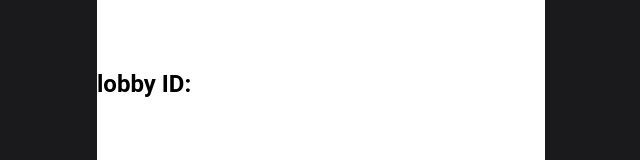
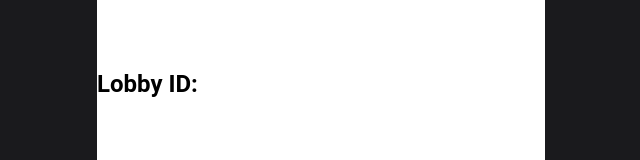
Before and after one commit to rosakng/wewatch, a React (Create React App) app in the folder wewatch-client/: page /lobby in a window 1280 px wide. Shown: the part 230-390 px from the top of the page, without its empty margins (319-959 px from the left). Built offline with nearby package versions, Linux system fonts and the light colour scheme.

Commit message:
Fix formatting for PR

```diff
--- a/wewatch-client/src/components/Lobby/Lobby.js
+++ b/wewatch-client/src/components/Lobby/Lobby.js
@@ -20,7 +20,8 @@ const Lobby = ({location}) => {
 
         const { name, room } = queryString.parse(location.search);
 
-        if (room === undefined){ // host user does not have room ID in query params
+        // host user does not have room ID in query params
+        if (room === undefined){
             socket.emit('create', { name }, (error) => {
                 if (error) {
                     alert(error);
@@ -59,7 +60,7 @@ const Lobby = ({location}) => {
         <div className="outerContainer">
             <div className="container">
                 <h1>Welcome to {hostName}'s Lobby</h1>
-                <h2>lobby ID: {roomId} </h2>
+                <h2>Lobby ID: {roomId} </h2>
                 <h2>In the lobby:</h2>
                 <ul>
                     {users.map(element => {
```
